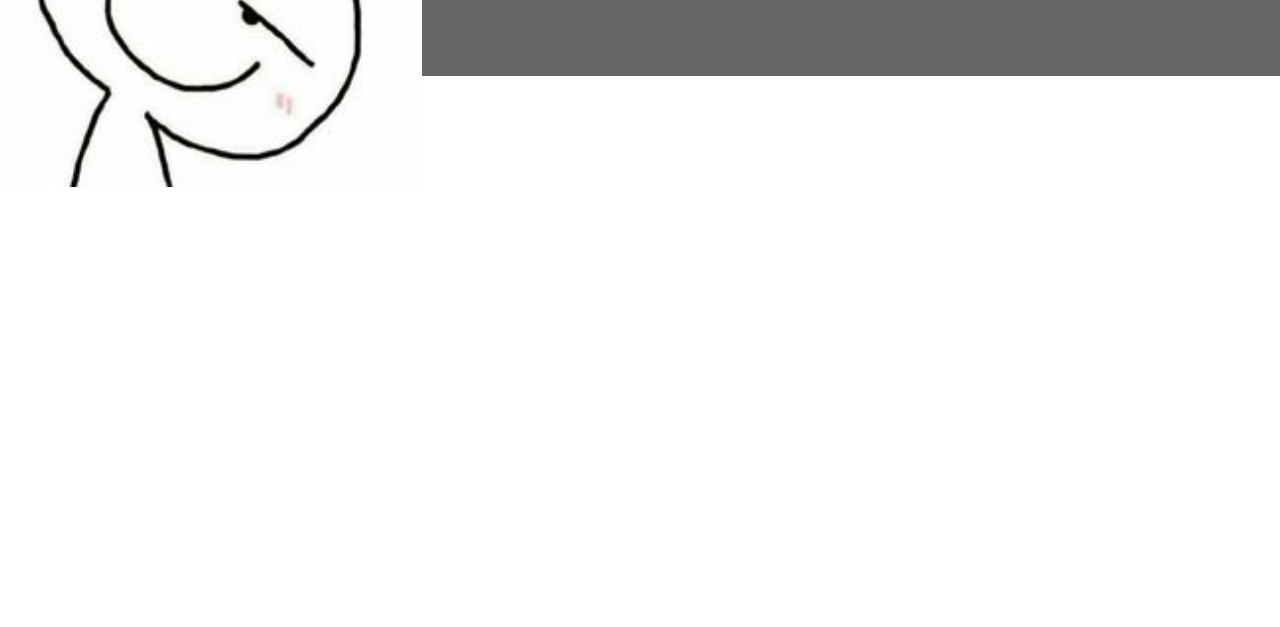
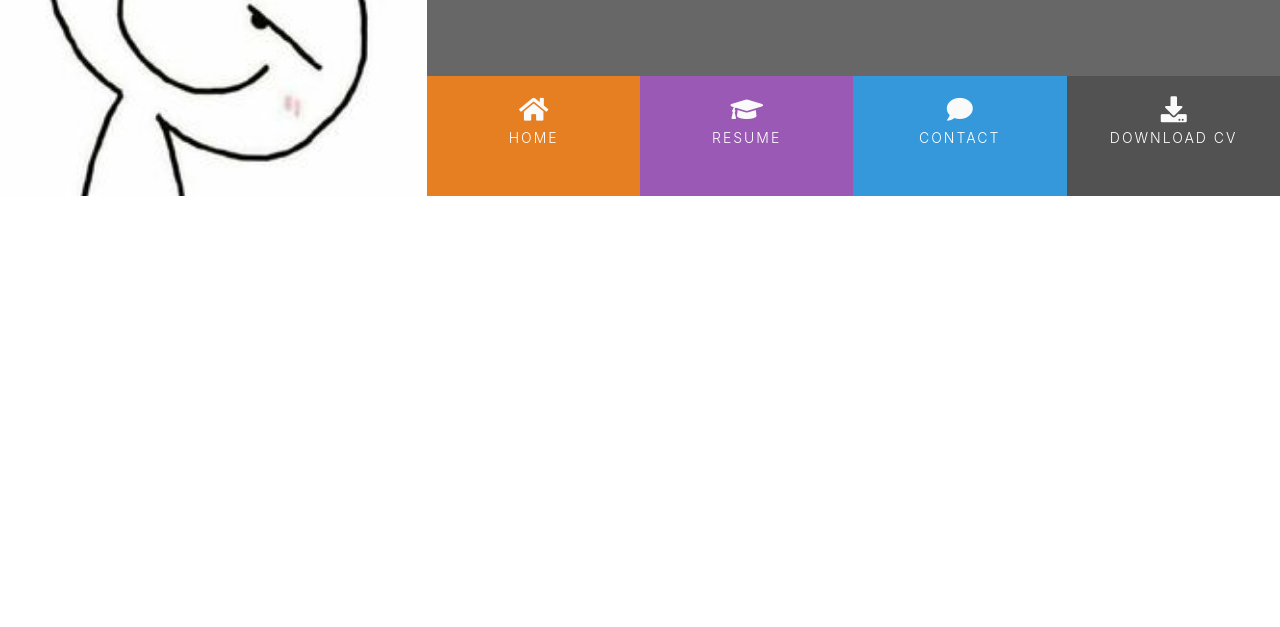
Before and after one commit to Imangnp/Resume-website, a plain HTML site: page index.html in a window 1280 px wide. Shown: the part 173-800 px from the top of the page. Drawn offline with nearby package versions, Linux system fonts and the light colour scheme.

Commit message:
Add nav bar and style header

```diff
--- a/assets/css/style.css
+++ b/assets/css/style.css
@@ -3,6 +3,22 @@
 /* ---- Colours ---- */
 .bg-color-name-title {
     background-color: #676767;
+}
+
+.ui-menu-color-home {
+    background-color: #e67e22;
+}
+
+.ui-menu-color-resume {
+    background-color: #9b59b6;
+}
+
+.ui-menu-color-contact {
+    background-color: #3498db;
+}
+
+.ui-menu-color-download {
+    background-color: #525252;
 }
 
 /* ---- Heading ---- */
@@ -41,3 +57,57 @@ header {
     margin-bottom: 90px;
     color: #fff;
 }
+
+.list-inline-item:not(:last-child) {
+    margin: 0 !important;
+}
+
+.menucontainer {
+    font-size: 0;
+}
+
+#nav {
+    margin: 0;
+}
+
+#nav li {
+    font-size: 14px;
+    padding: 0;
+}
+
+.menuitem {
+    height: 120px;
+    text-align: center;
+    padding: 0;
+}
+
+.menuitem a {
+    width: 100%;
+    text-decoration: none !important;
+    color: #fff;
+    height: 120px;
+}
+
+.menuitem a i {
+    padding-top: 20px;
+    display: block;
+    color: #fafafa;
+    font-size: 26px;
+}
+
+.menuitem span {
+    display: block;
+    width: 100%;
+    padding-top: 5px;
+    text-align: center;
+    text-transform: uppercase;
+    font-size: 14px;
+    font-weight: 300;
+    letter-spacing: 2px;
+}
+
+/* ---- Hover.css ---- */
+.hvr-sweep-to-bottom:before {
+    background:rgba(0, 0, 0, 0.2) !important;
+    height: 120px;
+}
--- a/index.html
+++ b/index.html
@@ -10,27 +10,42 @@
     <link rel="stylesheet" href="https://maxcdn.bootstrapcdn.com/bootstrap/4.2.1/css/bootstrap.min.css" type="text/css" />
     <!-- Google fonts -->
     <link rel="stylesheet" href="https://use.fontawesome.com/releases/v5.0.10/css/all.css" integrity="sha384-+d0P83n9kaQMCwj8F4RJB66tzIwOKmrdb46+porD/OvrJ+37WqIM7UoBtwHO6Nlg" crossorigin="anonymous">
+    <!-- Link to hover.css -->
+    <link rel="stylesheet" href="https://cdnjs.cloudflare.com/ajax/libs/hover.css/2.1.1/css/hover-min.css" type="text/css" />
     <!-- Title -->
     <title>Resume</title>
 
-    <link rel="stylesheet" href="https://cdnjs.cloudflare.com/ajax/libs/hover.css/2.1.1/css/hover-min.css" type="text/css" />
 </head>
 <body>
     <header>
-        <div class="row">
+        <div class="row no-gutters">
             <a class="col-md-4 logo" href="index.html">
-
             </a>
             <div class="col-md-8">
-                <div class="row bg-color-name-title">
+                <div class="row no-gutters bg-color-name-title">
                     <div class="col heading">
                         <h1 class="name">Siman Pour</h1>
                         <h2 class="title">Full Stack Developer</h2>
-
                     </div>
-
                 </div>
-
+                <div class="row no-gutters">
+                    <div class="col">
+                        <ul id="nav" class="list-inline menucontainer">
+                            <li class="col-6 col-sm-3 list-inline-item ui-menu-color-home menuitem">
+                                <a href="index.html" class="hvr-sweep-to-bottom"><i class="fa fa-home" aria-hidden="true"></i><span>Home</span></a>
+                            </li>
+                            <li class="col-6 col-sm-3 list-inline-item ui-menu-color-resume menuitem">
+                                <a href="#" class="hvr-sweep-to-bottom"><i class="fa fa-graduation-cap" aria-hidden="true"></i><span>Resume</span></a>
+                            </li>
+                            <li class="col-6 col-sm-3 list-inline-item ui-menu-color-contact menuitem">
+                                <a href="#" class="hvr-sweep-to-bottom"><i class="fa fa-comment" aria-hidden="true"></i><span>Contact</span></a>
+                            </li>
+                            <li class="col-6 col-sm-3 list-inline-item ui-menu-color-download menuitem">
+                                <a href="#" class="hvr-sweep-to-bottom"><i class="fa fa-download" aria-hidden="true"></i><span>Download CV</span></a>
+                            </li>
+                        </ul>
+                    </div>
+                </div>
             </div>
         </div>
 
```
